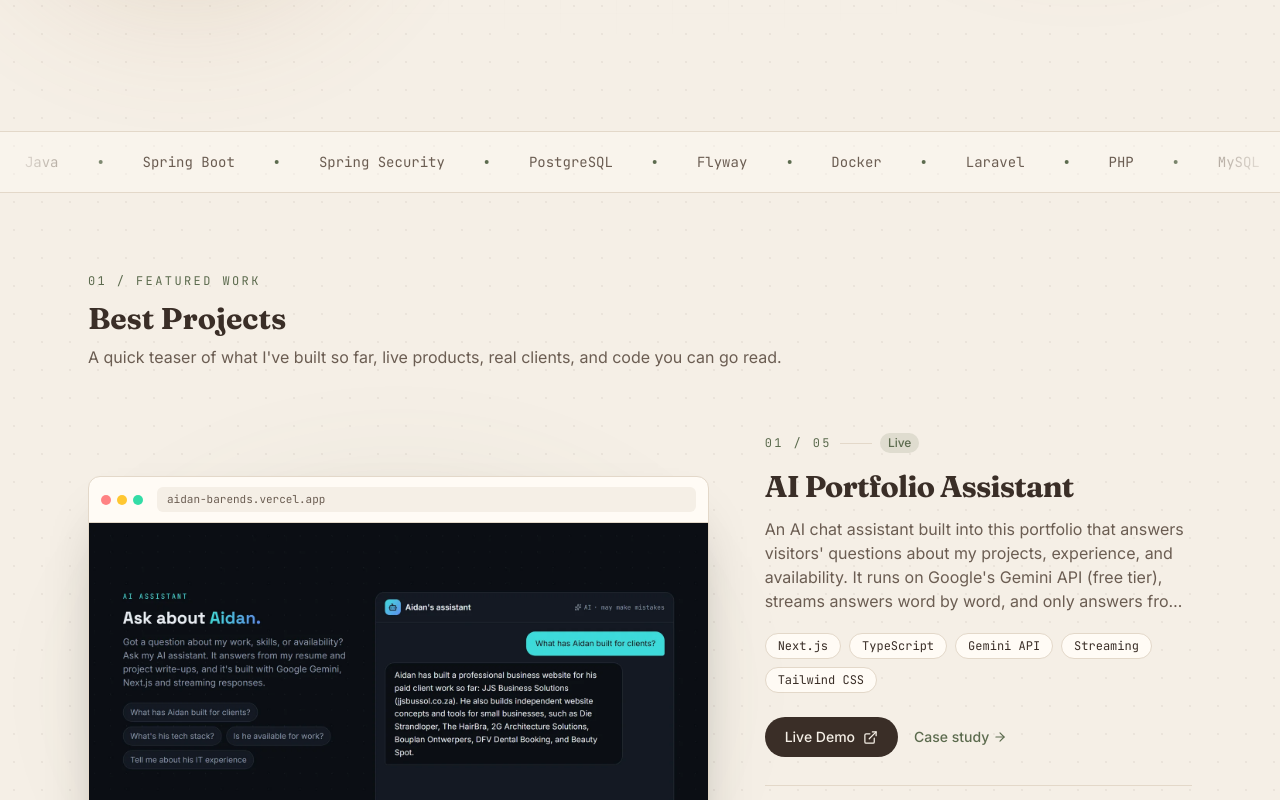
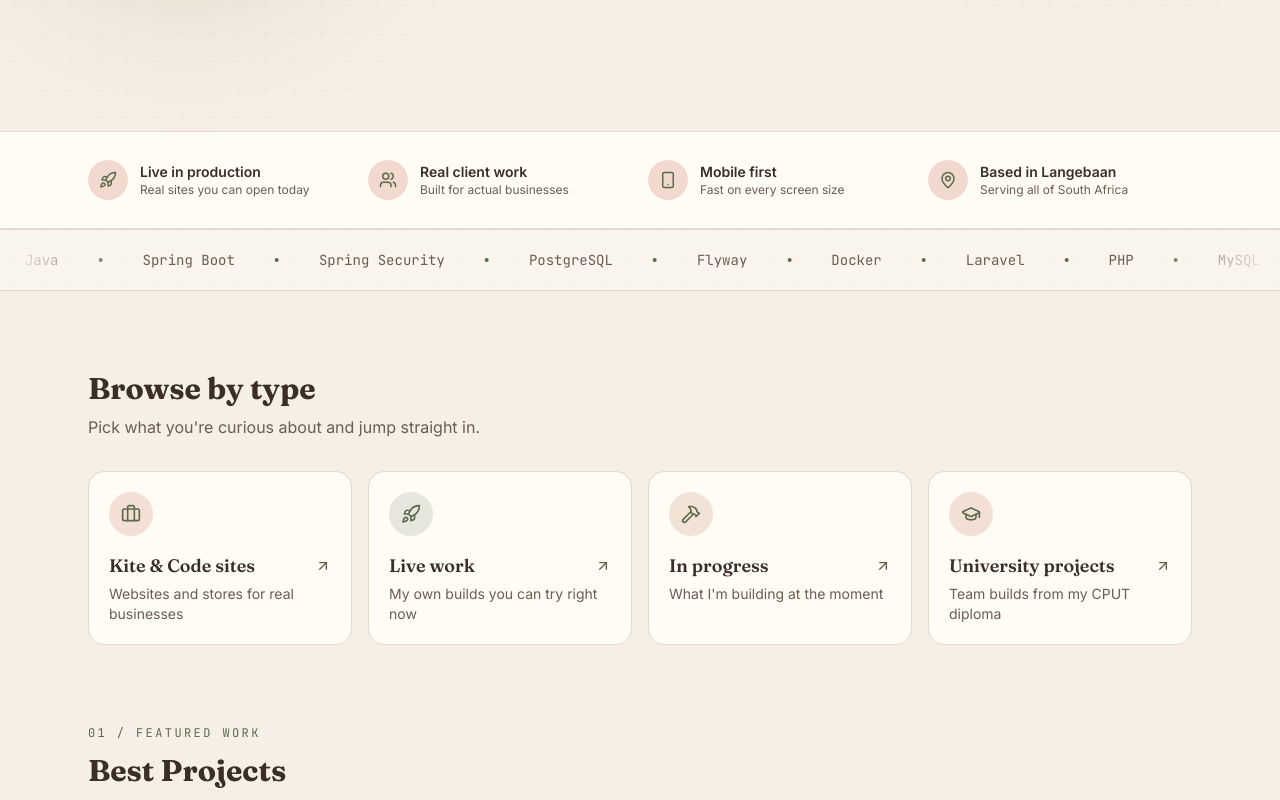
Before and after one commit to aidan-g-barends/Aidan-Barends-Portfolio, a Next.js app: page / in a window 1280 px wide. Shown: the part 820-1620 px from the top of the page. Built offline with nearby package versions, Linux system fonts and the light colour scheme.

Commit message:
Add trust bar and Browse by type tiles to the homepage

```diff
--- a/src/app/page.tsx
+++ b/src/app/page.tsx
@@ -5,6 +5,8 @@ import ProjectShowcase from "../components/ProjectShowcase";
 import Eyebrow from "../components/Eyebrow";
 import TypedRoles from "../components/TypedRoles";
 import Services from "../components/Services";
+import TrustBar from "../components/TrustBar";
+import BrowseByType from "../components/BrowseByType";
 import AskAidan from "../components/AskAidan";
 import { SITE_URL } from "../lib/site";
 
@@ -226,6 +228,8 @@ export default function Home() {
         </div>
       </section>
 
+      <TrustBar />
+
       {/* TECH MARQUEE */}
       <section
         aria-label="Technologies I've worked with"
@@ -256,6 +260,8 @@ export default function Home() {
           </div>
         </div>
       </section>
+
+      <BrowseByType />
 
       {/* BEST PROJECTS */}
       <section className="mx-auto max-w-6xl px-6 py-14 sm:py-20">
```
